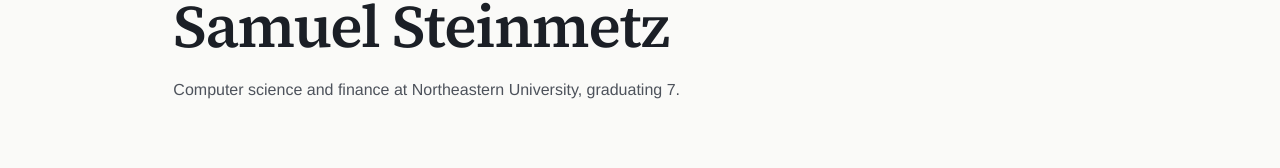
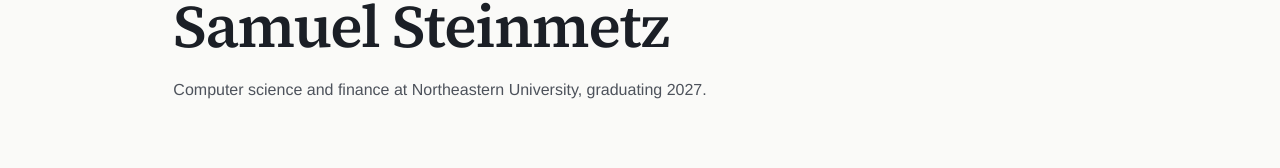
Before and after one commit to samhsteinmetz/me, a React (Vite) app: page /#/ in a window 1280 px wide. Shown: the part 181-349 px from the top of the page. Built offline with nearby package versions, Linux system fonts and the light colour scheme; no server answers; a web font is replaced by a local one.

Commit message:
fixed a small thing

```diff
--- a/src/pages/Home.tsx
+++ b/src/pages/Home.tsx
@@ -24,7 +24,7 @@
         </h1>
         <p className="mt-5 text-ink-soft text-balance max-w-measure">
           Computer science and finance at Northeastern University, graduating
-          7.
+          2027.
         </p>
       </section>
 
```
